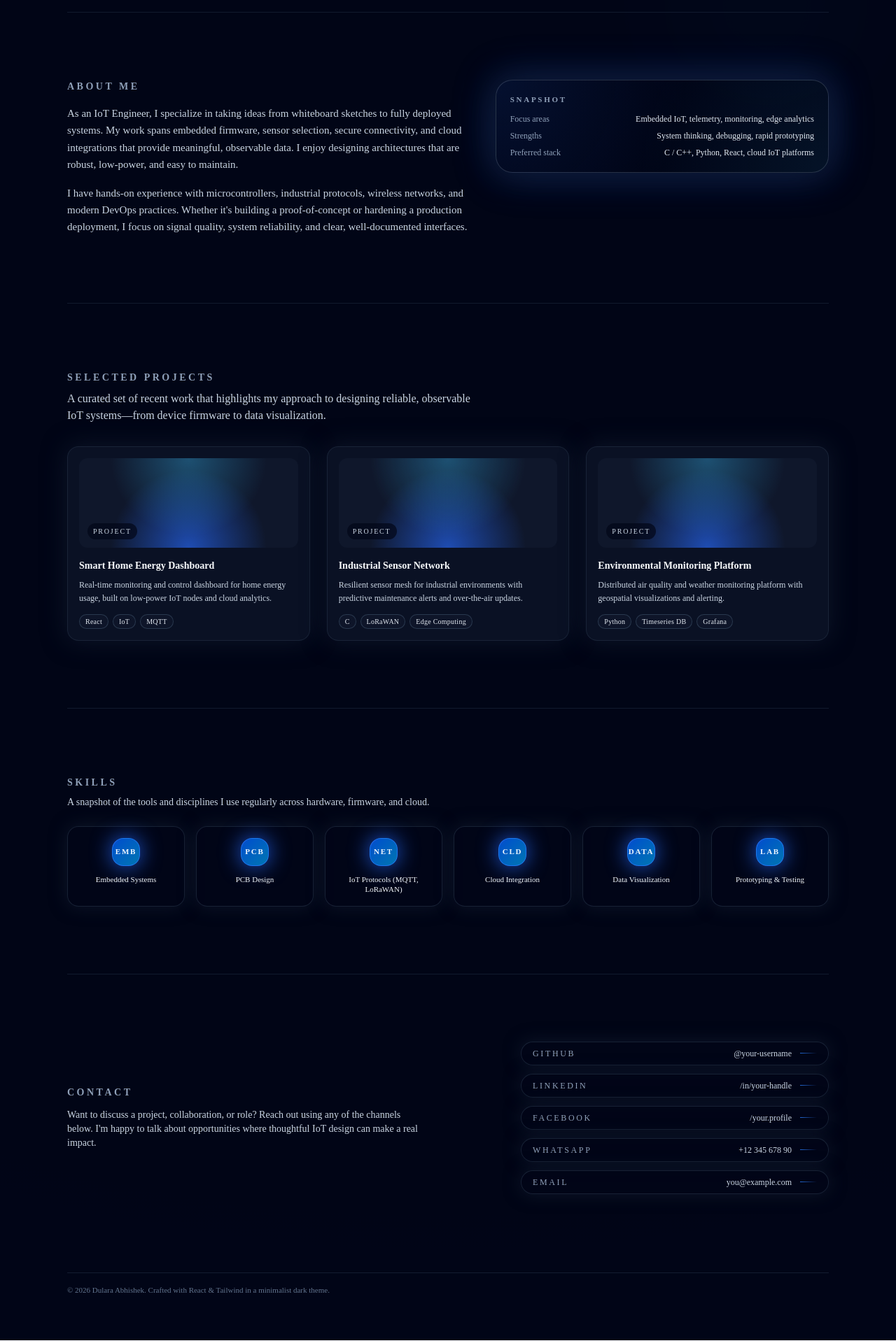
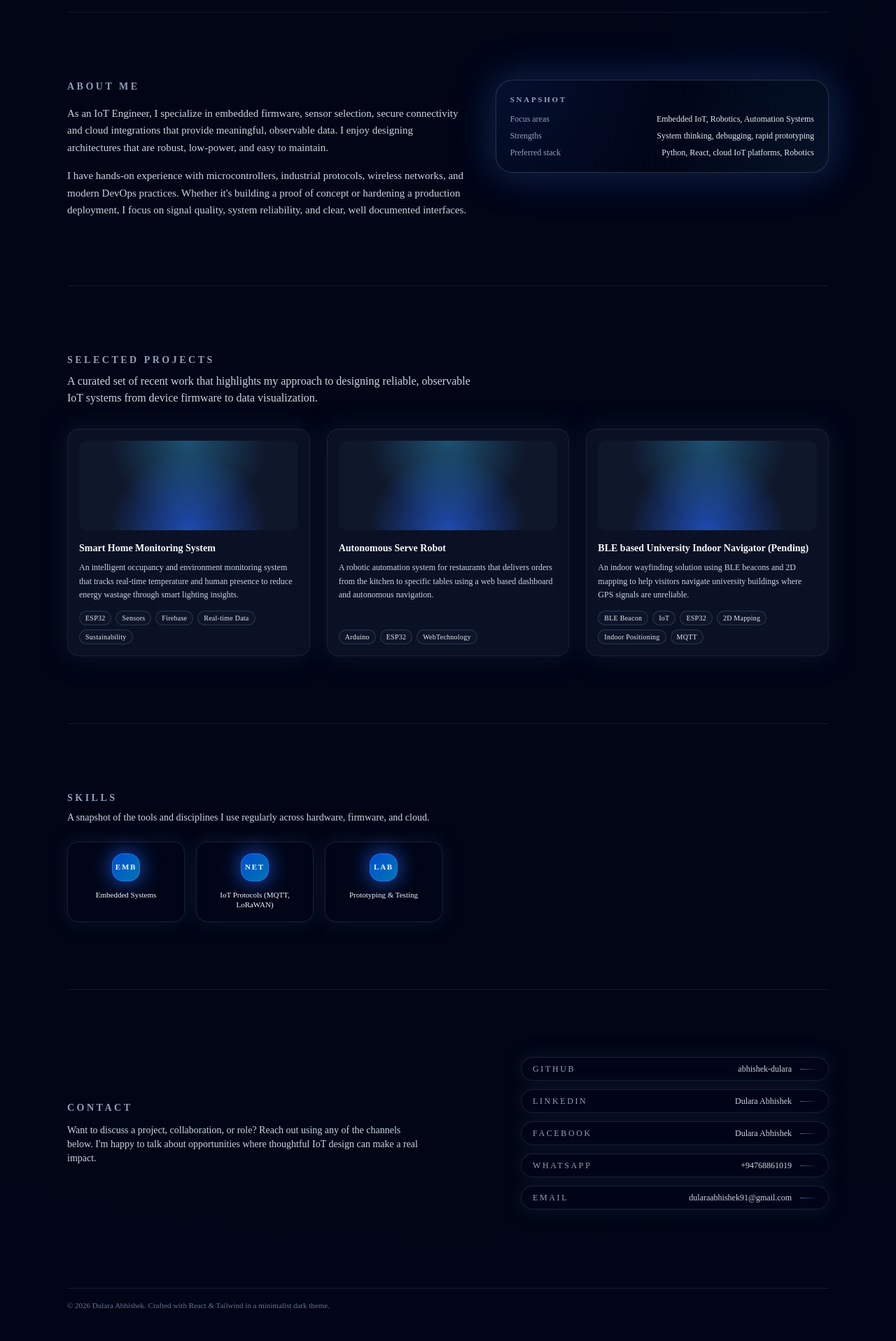
Before and after one commit to abhishek-dulara/my-portfolio-v2, a React (Vite) app: page / in a window 1280 px wide. Shown: the part 648-2565 px from the top of the page at 70% size. Built offline with nearby package versions, Linux system fonts and the light colour scheme.

Commit message:
change descriptin and linked to contacs

```diff
--- a/src/App.jsx
+++ b/src/App.jsx
@@ -3,34 +3,31 @@ import profileImg from './assets/myphoto.png'
 
 const projects = [
   {
-    title: 'Smart Home Energy Dashboard',
+    title: 'Smart Home Monitoring System',
     description:
-      'Real-time monitoring and control dashboard for home energy usage, built on low-power IoT nodes and cloud analytics.',
-    imageAlt: 'Smart home energy dashboard mockup',
-    tags: ['React', 'IoT', 'MQTT'],
-  },
+      'An intelligent occupancy and environment monitoring system that tracks real-time temperature and human presence to reduce energy wastage through smart lighting insights.',
+    imageAlt: 'IoT Smart Energy Monitoring Prototype',
+    tags: ['ESP32', 'Sensors', 'Firebase', 'Real-time Data', 'Sustainability'],
+  }, ,
   {
-    title: 'Industrial Sensor Network',
+    title: 'Autonomous Serve Robot',
     description:
-      'Resilient sensor mesh for industrial environments with predictive maintenance alerts and over-the-air updates.',
-    imageAlt: 'Industrial sensor network visualization',
-    tags: ['C', 'LoRaWAN', 'Edge Computing'],
-  },
+      'A robotic automation system for restaurants that delivers orders from the kitchen to specific tables using a web based dashboard and autonomous navigation.',
+    imageAlt: 'Autonomous Food Delivery Robot Prototype',
+    tags: ['Arduino', 'ESP32', 'WebTechnology'],
+  }, ,
   {
-    title: 'Environmental Monitoring Platform',
-    description:
-      'Distributed air quality and weather monitoring platform with geospatial visualizations and alerting.',
-    imageAlt: 'Environmental monitoring data visualization',
-    tags: ['Python', 'Timeseries DB', 'Grafana'],
-  },
+  title: 'BLE based University Indoor Navigator (Pending)',
+  description:
+    'An indoor wayfinding solution using BLE beacons and 2D mapping to help visitors navigate university buildings where GPS signals are unreliable.',
+  imageAlt: 'BLE Beacon based indoor navigation map interface',
+  tags: ['BLE Beacon', 'IoT','ESP32', '2D Mapping', 'Indoor Positioning', 'MQTT'],
+},
 ]
 
 const skills = [
   { name: 'Embedded Systems', short: 'EMB' },
-  { name: 'PCB Design', short: 'PCB' },
   { name: 'IoT Protocols (MQTT, LoRaWAN)', short: 'NET' },
-  { name: 'Cloud Integration', short: 'CLD' },
-  { name: 'Data Visualization', short: 'DATA' },
   { name: 'Prototyping & Testing', short: 'LAB' },
 ]
 
@@ -102,7 +99,7 @@ function App() {
                     Dulara Abhishek
                   </h1>
                   <p className="text-sm font-medium uppercase tracking-[0.3em] text-blue-400">
-                    IoT Engineer
+                    IoT Engineer/Fullstacks
                   </p>
                 </div>
 
@@ -158,17 +155,16 @@ function App() {
                     About Me
                   </h2>
                   <p className="max-w-2xl text-sm leading-relaxed text-slate-300 sm:text-[15px]">
-                    As an IoT Engineer, I specialize in taking ideas from whiteboard sketches to
-                    fully deployed systems. My work spans embedded firmware, sensor selection,
-                    secure connectivity, and cloud integrations that provide meaningful,
-                    observable data. I enjoy designing architectures that are robust, low-power,
-                    and easy to maintain.
+                    As an IoT Engineer, I specialize in embedded firmware, sensor selection, secure connectivity
+                    and cloud integrations that provide meaningful,
+                    observable data. I enjoy designing architectures
+                    that are robust, low-power, and easy to maintain.
                   </p>
                   <p className="max-w-2xl text-sm leading-relaxed text-slate-300 sm:text-[15px]">
                     I have hands-on experience with microcontrollers, industrial protocols,
                     wireless networks, and modern DevOps practices. Whether it&apos;s building a
-                    proof-of-concept or hardening a production deployment, I focus on signal
-                    quality, system reliability, and clear, well-documented interfaces.
+                    proof of concept or hardening a production deployment, I focus on signal
+                    quality, system reliability, and clear, well documented interfaces.
                   </p>
                 </div>
 
@@ -180,7 +176,7 @@ function App() {
                     <div className="flex justify-between gap-4">
                       <dt className="text-slate-400">Focus areas</dt>
                       <dd className="text-right">
-                        Embedded IoT, telemetry, monitoring, edge analytics
+                        Embedded IoT, Robotics, Automation Systems
                       </dd>
                     </div>
                     <div className="flex justify-between gap-4">
@@ -192,7 +188,7 @@ function App() {
                     <div className="flex justify-between gap-4">
                       <dt className="text-slate-400">Preferred stack</dt>
                       <dd className="text-right">
-                        C / C++, Python, React, cloud IoT platforms
+                        Python, React, cloud IoT platforms, Robotics
                       </dd>
                     </div>
                   </dl>
@@ -212,7 +208,7 @@ function App() {
                   </h2>
                   <p className="mt-2 max-w-xl text-xm text-slate-300">
                     A curated set of recent work that highlights my approach to designing
-                    reliable, observable IoT systems—from device firmware to data
+                    reliable, observable IoT systems from device firmware to data
                     visualization.
                   </p>
                 </div>
@@ -227,9 +223,7 @@ function App() {
                     <div className="relative mb-4 h-32 overflow-hidden rounded-xl bg-slate-900">
                       <div className="absolute inset-0 bg-[radial-gradient(circle_at_top,rgba(56,189,248,0.35),transparent_55%),radial-gradient(circle_at_bottom,rgba(37,99,235,0.7),transparent_55%)] transition duration-200 group-hover:scale-105" />
                       <div className="relative flex h-full items-end justify-between p-3 text-[11px] text-slate-100">
-                        <span className="rounded-full bg-slate-950/70 px-2 py-1 text-[10px] uppercase tracking-[0.18em] text-slate-300">
-                          Project
-                        </span>
+
 
                       </div>
                     </div>
@@ -306,28 +300,28 @@ function App() {
                 <div className="space-y-3 text-sm">
                   <ContactLink
                     label="GitHub"
-                    href="https://github.com/your-username"
-                    handle="@your-username"
+                    href="https://github.com/abhishek-dulara"
+                    handle="abhishek-dulara"
                   />
                   <ContactLink
                     label="LinkedIn"
-                    href="https://www.linkedin.com/in/your-handle"
-                    handle="/in/your-handle"
+                    href="https://www.linkedin.com/in/dulara-abhishek-405365137/?trk=public-profile-join-page"
+                    handle="Dulara Abhishek"
                   />
                   <ContactLink
                     label="Facebook"
-                    href="https://www.facebook.com/your.profile"
-                    handle="/your.profile"
+                    href="dulara.abhishek.7"
+                    handle="Dulara Abhishek"
                   />
                   <ContactLink
                     label="WhatsApp"
-                    href="https://wa.me/1234567890"
-                    handle="+12 345 678 90"
+                    href="https://wa.me/+94768861019"
+                    handle="+94768861019"
                   />
                   <ContactLink
                     label="Email"
-                    href="mailto:you@example.com"
-                    handle="you@example.com"
+                    href="dularaabhishek91@gmail.com"
+                    handle="dularaabhishek91@gmail.com"
                   />
                 </div>
               </div>
```
